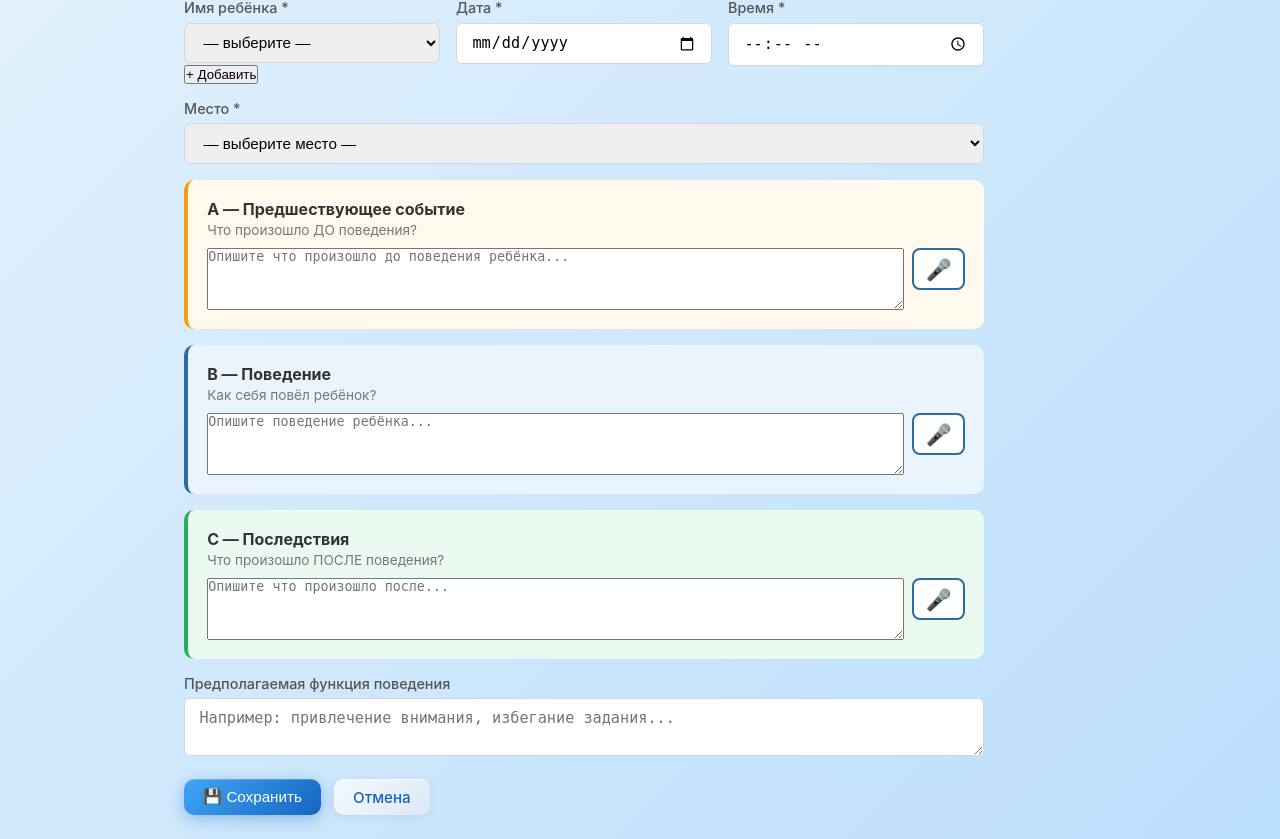
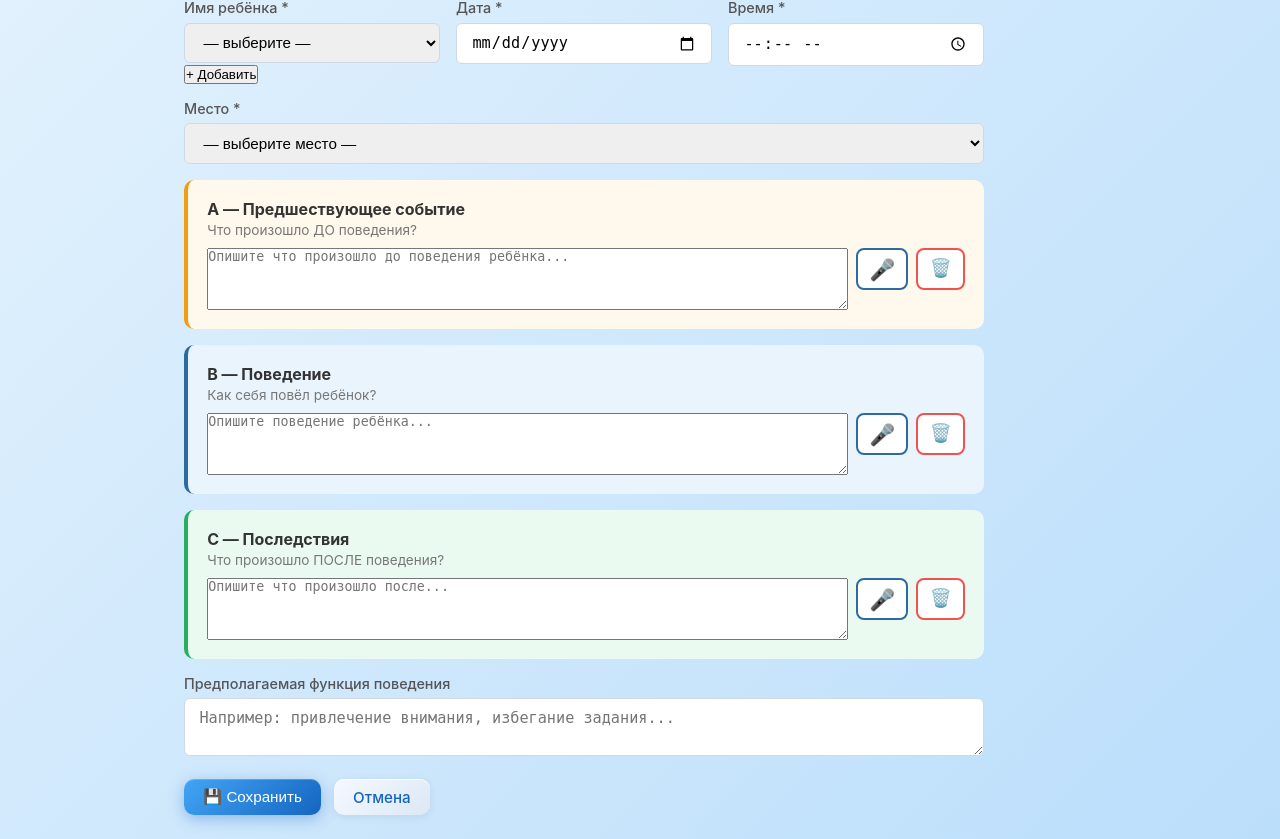
Before and after one commit to PeganovOleg/abc_project, a FastAPI app: template templates/new_observation.html in a window 1280 px wide. Shown: the part 126-965 px from the top of the page. Run offline with FastAPI, Linux system fonts and the light colour scheme; the template is opened without the code that fills it, so the values that code supplies are empty.

Commit message:
feat: add clear button next to voice input

```diff
--- a/static/style.css
+++ b/static/style.css
@@ -156,3 +156,7 @@ body { font-family: -apple-system, BlinkMacSystemFont, 'Segoe UI', sans-serif; b
 .consent-label { display: flex; align-items: flex-start; gap: 0.6rem; cursor: pointer; font-size: 0.92rem; color: #555; line-height: 1.5; }
 .consent-label input[type="checkbox"] { margin-top: 2px; width: 18px; height: 18px; flex-shrink: 0; accent-color: #1976D2; cursor: pointer; }
 .consent-label a { color: #1976D2; }
+
+/* Clear button */
+.btn-clear { background: white; border: 2px solid #ef5350; color: #ef5350; font-size: 1.1rem; }
+.btn-clear:hover { background: #fde8e8; border-color: #b71c1c; }
--- a/templates/base.html
+++ b/templates/base.html
@@ -4,7 +4,7 @@
 <meta charset="UTF-8">
 <meta name="viewport" content="width=device-width, initial-scale=1.0">
 <title>{% block title %}ABC Дневник{% endblock %}</title>
-<link rel="stylesheet" href="/static/style.css?v=2">
+<link rel="stylesheet" href="/static/style.css?v=3">
 </head>
 <body>
 {% if user %}
--- a/templates/consent.html
+++ b/templates/consent.html
@@ -4,7 +4,7 @@
 <meta charset="UTF-8">
 <meta name="viewport" content="width=device-width, initial-scale=1.0">
 <title>Согласие на обработку персональных данных</title>
-<link rel="stylesheet" href="/static/style.css">
+<link rel="stylesheet" href="/static/style.css?v=3">
 </head>
 <body>
 <div class="container" style="max-width:700px; margin:2rem auto; background:white; padding:2rem; border-radius:12px; box-shadow:0 2px 16px rgba(0,0,0,0.08);">
--- a/templates/edit_observation.html
+++ b/templates/edit_observation.html
@@ -62,6 +62,7 @@
       <div class="voice-row">
         <textarea name="antecedent" id="antecedent" rows="4" required>{{ obs.antecedent }}</textarea>
         <button type="button" class="btn-voice" onclick="startVoice('antecedent', this)">🎤</button>
+        <button type="button" class="btn-voice btn-clear" title="Очистить" onclick="document.getElementById('antecedent').value=''">🗑️</button>
       </div>
     </div>
     <div class="abc-field-block b-bg">
@@ -70,6 +71,7 @@
       <div class="voice-row">
         <textarea name="behavior" id="behavior" rows="4" required>{{ obs.behavior }}</textarea>
         <button type="button" class="btn-voice" onclick="startVoice('behavior', this)">🎤</button>
+        <button type="button" class="btn-voice btn-clear" title="Очистить" onclick="document.getElementById('behavior').value=''">🗑️</button>
       </div>
     </div>
     <div class="abc-field-block c-bg">
@@ -78,6 +80,7 @@
       <div class="voice-row">
         <textarea name="consequence" id="consequence" rows="4" required>{{ obs.consequence }}</textarea>
         <button type="button" class="btn-voice" onclick="startVoice('consequence', this)">🎤</button>
+        <button type="button" class="btn-voice btn-clear" title="Очистить" onclick="document.getElementById('consequence').value=''">🗑️</button>
       </div>
     </div>
   </div>
--- a/templates/login.html
+++ b/templates/login.html
@@ -4,7 +4,7 @@
 <meta charset="UTF-8">
 <meta name="viewport" content="width=device-width, initial-scale=1.0">
 <title>Вход — ABC Дневник</title>
-<link rel="stylesheet" href="/static/style.css?v=2">
+<link rel="stylesheet" href="/static/style.css?v=3">
 </head>
 <body>
 <div class="login-wrap">
--- a/templates/new_observation.html
+++ b/templates/new_observation.html
@@ -64,6 +64,7 @@
       <div class="voice-row">
         <textarea name="antecedent" id="antecedent" rows="4" required placeholder="Опишите что произошло до поведения ребёнка..."></textarea>
         <button type="button" class="btn-voice" onclick="startVoice('antecedent', this)">🎤</button>
+        <button type="button" class="btn-voice btn-clear" title="Очистить" onclick="document.getElementById('antecedent').value=''">🗑️</button>
       </div>
     </div>
     <div class="abc-field-block b-bg">
@@ -72,6 +73,7 @@
       <div class="voice-row">
         <textarea name="behavior" id="behavior" rows="4" required placeholder="Опишите поведение ребёнка..."></textarea>
         <button type="button" class="btn-voice" onclick="startVoice('behavior', this)">🎤</button>
+        <button type="button" class="btn-voice btn-clear" title="Очистить" onclick="document.getElementById('behavior').value=''">🗑️</button>
       </div>
     </div>
     <div class="abc-field-block c-bg">
@@ -80,6 +82,7 @@
       <div class="voice-row">
         <textarea name="consequence" id="consequence" rows="4" required placeholder="Опишите что произошло после..."></textarea>
         <button type="button" class="btn-voice" onclick="startVoice('consequence', this)">🎤</button>
+        <button type="button" class="btn-voice btn-clear" title="Очистить" onclick="document.getElementById('consequence').value=''">🗑️</button>
       </div>
     </div>
   </div>
```
